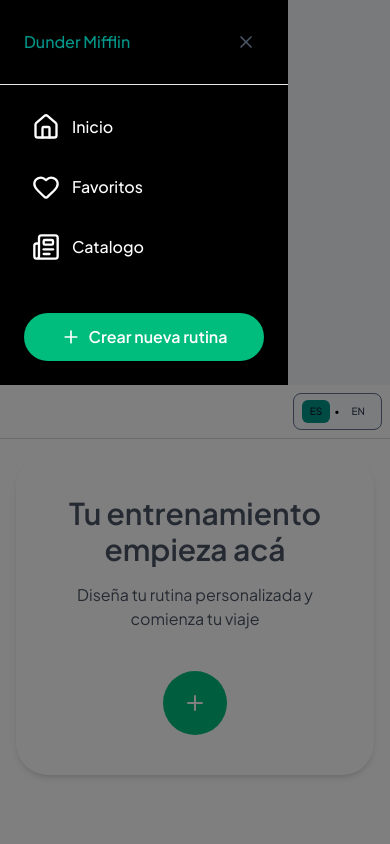
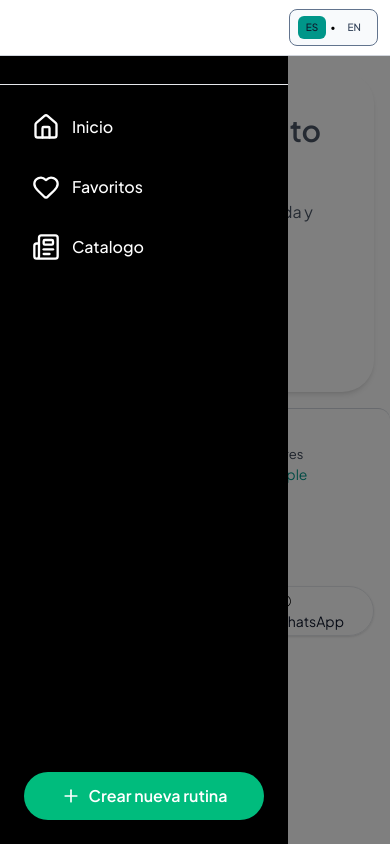
Before and after one commit to Dana-18/PWA-TP2, a React (Vite) app in the folder PWA-TP2/: page / in a window 390 px wide. Both pictures are taken after a click on the button "Abrir menú". Shown: the top 844 px of the page. Built offline with nearby package versions, Linux system fonts and the light colour scheme; no server answers.

Commit message:
fixes del responsive

```diff
--- a/PWA-TP2/src/Components/Header/Header.jsx
+++ b/PWA-TP2/src/Components/Header/Header.jsx
@@ -8,7 +8,7 @@ import React from "react";
 export default function Header() {
 
     return (
-        <header className="bg-white md:h-24 sm:h-16 w-full sticky p-2  flex items-center gap-4 border-b-1 border-gray-300">
+        <header className="bg-white h-14 sm:h-16 md:h-28 w-full sticky top-0 z-50 p-3 sm:p-4 flex items-center gap-4 border-b border-gray-300">
                 <div className="ml-auto gap-2 sm:gap-4">
                     <LanguageSwitcher />
                 </div>
--- a/PWA-TP2/src/Components/MainContent.jsx
+++ b/PWA-TP2/src/Components/MainContent.jsx
@@ -20,7 +20,7 @@ export default function MainContent ({className}) {
         <>
             <main className={`bg-white gap-4 flex flex-col items-center justify-center p-4 md:px-24 ${className}`}>
                 <div className="w-full md:w-3/4 mx-auto">
-                    <div className="text-left mb-2 -ml-50">
+                    <div className="text-left mb-2 sm:items-center lg:-ml-50">
                         <Title titulo="Mis Rutinas" className="text-teal-600" descripcion="Tu espacio de crecimiento."/>
                     </div>
                     <MainCard rutinaActiva={rutinaActivaId}/>
--- a/PWA-TP2/src/Components/Sidebar/Sidebar.jsx
+++ b/PWA-TP2/src/Components/Sidebar/Sidebar.jsx
@@ -8,7 +8,7 @@ export default function Sidebar() {
     const { t } = useTranslation();
     return (
         <>
-            <aside id="sidebar" role="navigation" className={`fixed inset-y-0 left-0 z-40 w-72 bg-slate-50 border-none relative transition-transform duration-300 ease-in-out transform ${isOpen ? 'translate-x-0' : '-translate-x-full'} md:static md:translate-x-0 md:left-0 md:right-auto md:shadow-none md:w-full md:border-r md:border-l-0 md:bg-slate-200`}>
+            <aside id="sidebar" role="navigation" className={`fixed inset-y-0 left-0 z-40 w-72 bg-slate-50 border-none transition-transform duration-300 ease-in-out transform ${isOpen ? 'translate-x-0' : '-translate-x-full'} md:static md:translate-x-0 md:left-0 md:right-auto md:shadow-none md:w-full md:border-r md:border-l-0 md:bg-slate-200`}>
                 <div className="flex h-full bg-black flex-col justify-between relative">
                     <div>
                         <div className="flex items-center justify-between border-b border-gray-200 p-6 md:border-b-0 md:bg-black">
@@ -43,7 +43,7 @@ export default function Sidebar() {
                     aria-expanded={isOpen}
                     aria-controls="sidebar"
                     aria-label="Abrir menú"
-                    className="md:hidden fixed top-6 left-4 z-60 rounded-full bg-white/95 p-3 shadow-lg border border-slate-200 text-slate-700 hover:bg-slate-100 transition"
+                    className="md:hidden fixed top-3.5 left-3 z-60 rounded-lg bg-white/95 p-2 shadow-md border border-slate-200 text-slate-700 hover:bg-slate-100 transition"
                 >
                     <span className="block w-7 h-0.5 bg-slate-700 my-1" />
                     <span className="block w-7 h-0.5 bg-slate-700 my-1" />
@@ -53,7 +53,7 @@ export default function Sidebar() {
 
             {isOpen && (
                 <div
-                    className="md:hidden fixed inset-0 bg-black/50 z-30"
+                    className="md:hidden fixed inset-0 bg-black/50 z-35"
                     onClick={() => setIsOpen(false)}
                 />
             )}
--- a/PWA-TP2/src/Pages/Home.jsx
+++ b/PWA-TP2/src/Pages/Home.jsx
@@ -18,9 +18,9 @@ export default function Home() {
     );
 
     return (
-        <div className="min-h-screen bg-slate-100 text-slate-900 md:grid md:grid-cols-[280px_minmax(0,1fr)]">
+        <div className="flex flex-col md:grid md:grid-cols-[280px_minmax(0,1fr)] md:min-h-screen bg-white md:bg-slate-100 text-slate-900">
              <Sidebar />
-            <div className="flex flex-col min-h-screen">
+            <div className="flex flex-col md:min-h-screen">
                 <Header />
                 <div className="flex-1 overflow-y-auto bg-white">
                     <EjerciciosList />
```
